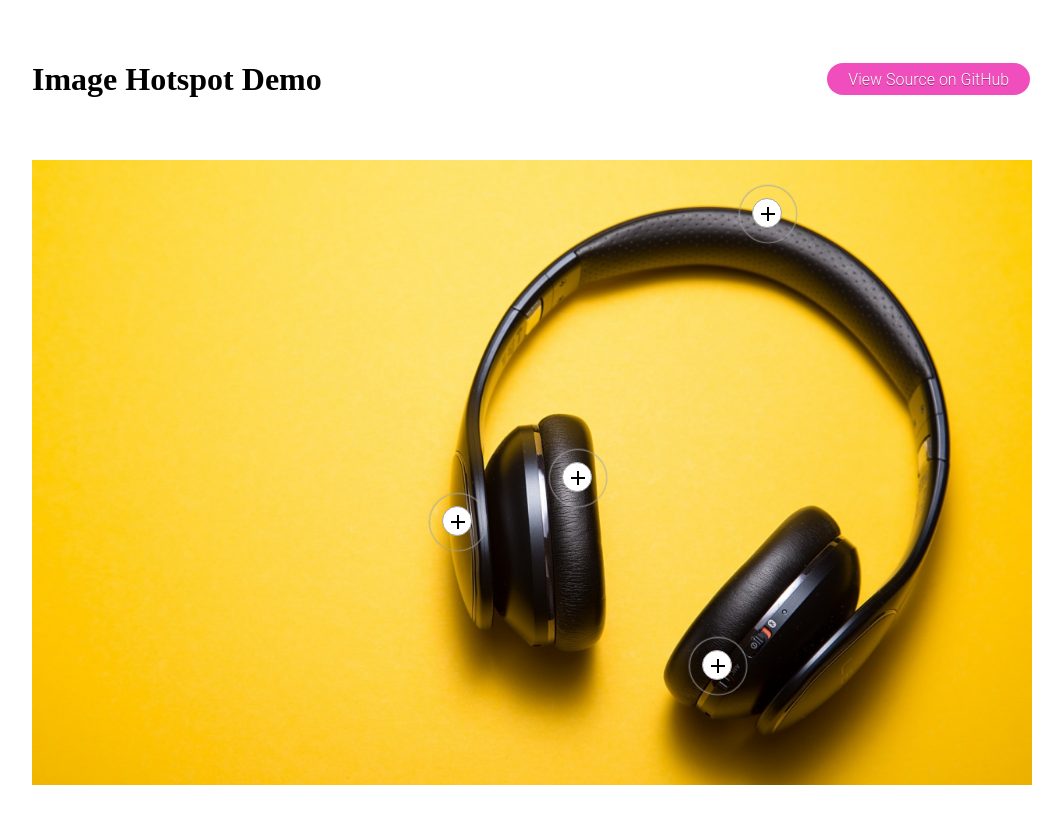
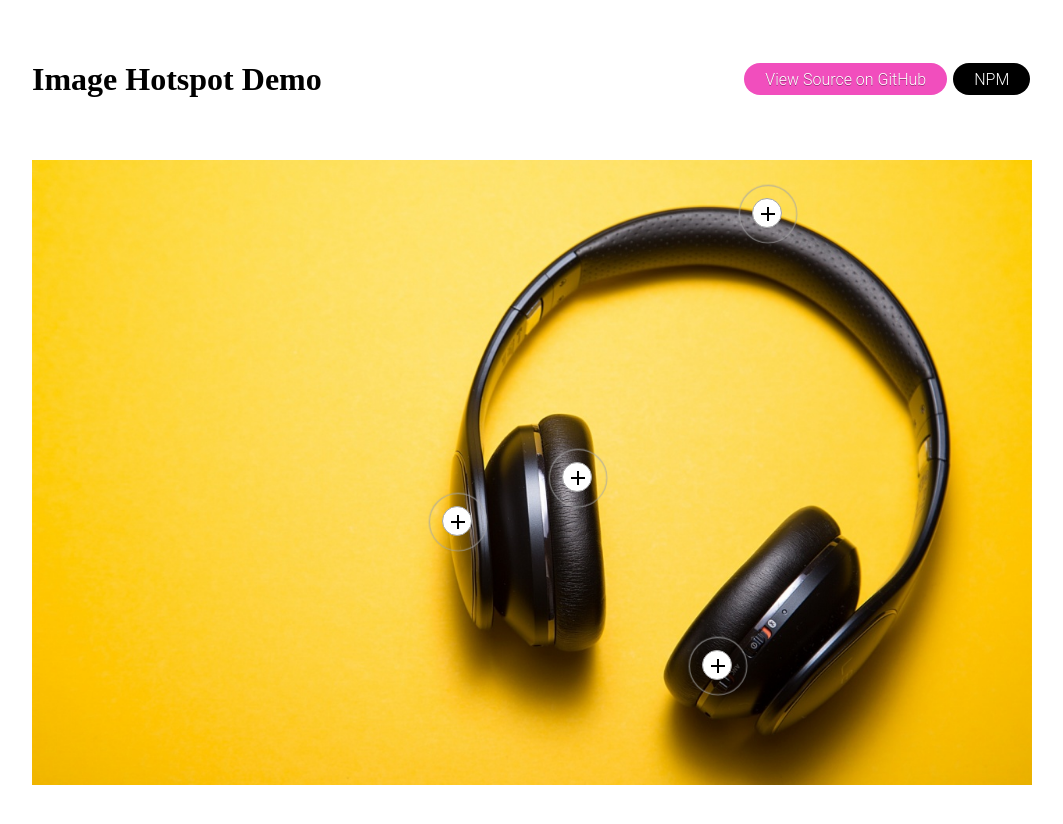
Before and after one commit to npm-ashish/image-hotspot, a website with bundled scripts: page index.html in a window 1280 px wide. Shown: the whole page, without its empty margins (108-1171 px from the left). Built offline with nearby package versions, Linux system fonts and the light colour scheme.

Commit message:
update demo page

```diff
--- a/demo/css/app.scss
+++ b/demo/css/app.scss
@@ -25,6 +25,10 @@ header {
     text-align:center;
     transition: all 0.2s;
 
+    &--black {
+        background-color: #000;
+    }
+
     &:hover{
      border-color: rgb(135, 0, 70);
     }
--- a/index.html
+++ b/index.html
@@ -11,7 +11,10 @@
 <body>
     <header class="container">
         <h1>Image Hotspot Demo</h1>
-        <a href="https://github.com/npm-ashish/image-hotspot" class="source-link" target="_blank">View Source on GitHub</a>
+        <div>
+            <a href="https://github.com/npm-ashish/image-hotspot" class="source-link" target="_blank">View Source on GitHub</a>
+            <a href="https://www.npmjs.com/package/image-hotspot" class="source-link source-link--black" target="_blank">NPM</a>
+        </div>
     </header>
     <main class="container">
         <div class="image-hotspot" data-hotspots='[{"name":"touch-control","position":{"top":"55%","left":"41%"},"direction":"up-right","distance":"100px","content":"<h2>Touch controls</h2><p>lorem impsum touch controls</p>"},{"name":"head-bar","position":{"top":"6%","left":"72%"},"direction":"down-left","distance":"100px","content":"<h2>Head Bar</h2><p>lorem impsum touch controls</p>","contentWidth":"220px"},{"name":"usb-port","position":{"top":"78%","left":"67%"},"direction":"left-down","distance":"400px","content":"<h2>USB Port</h2><p>lorem impsum touch controls</p>","contentWidth":"120px"},{"name":"ear Cups","position":{"top":"48%","left":"53%"},"direction":"right-down","distance":"100px","content":"<h2>Ear Cups</h2><p>lorem impsum touch controls</p>","contentWidth":"120px"}]'>
```
Also changed, not shown: demo/css/app.css, 1 other file.
